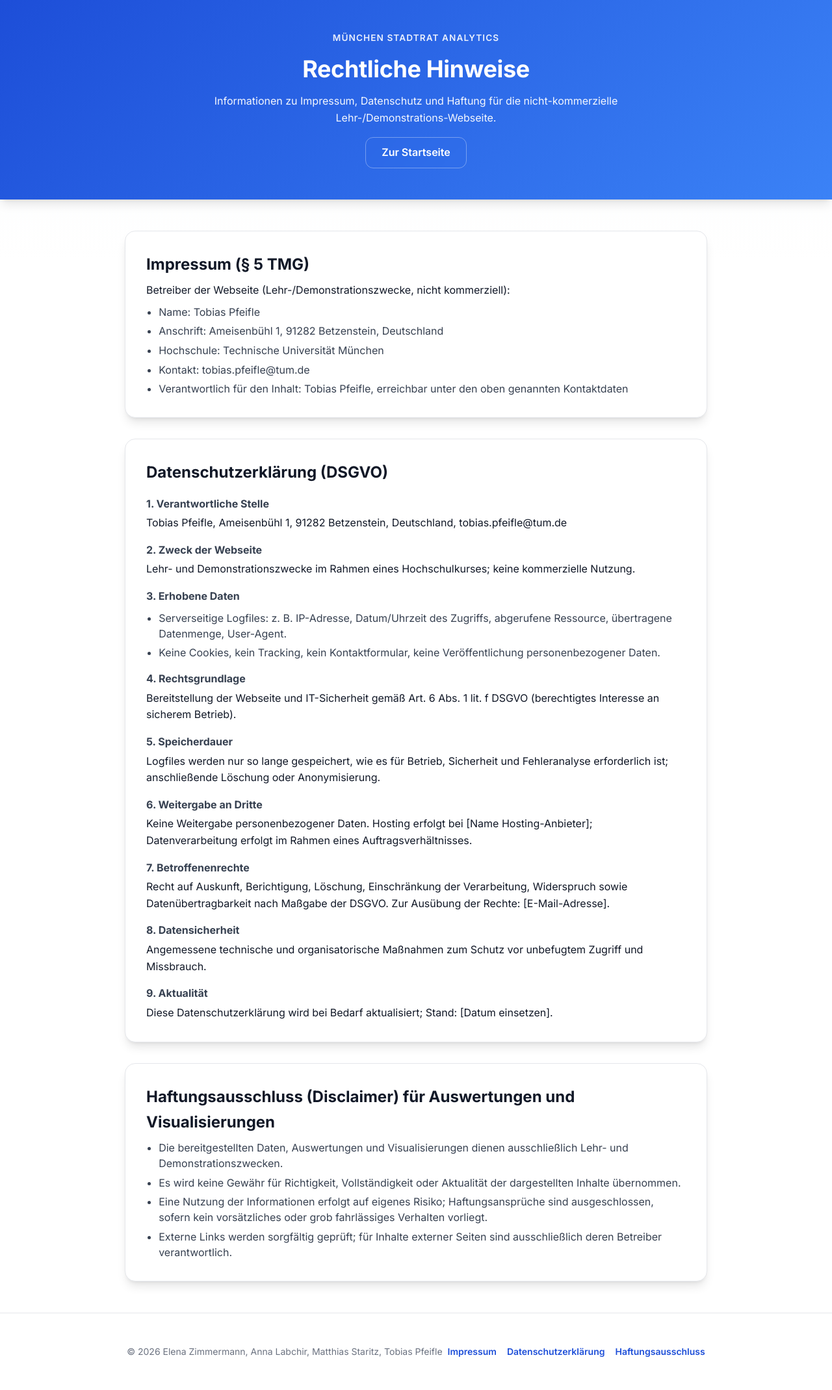
After one commit to tobiaspffl/RIS_analytics, a Flask app: page /rechtliches in a window 1280 px wide. The commit adds this page. Shown: the whole page at 65% size. Run offline with Flask 3, Linux system fonts and the light colour scheme.

Commit message:
added impressum;legal text might have to be worked over

```diff
--- a/ratsinfo_crawler/app.py
+++ b/ratsinfo_crawler/app.py
@@ -135,5 +135,11 @@ def available_typen():
     return jsonify(typen)
 
 
+# Route for legal information (Impressum, Datenschutz, Haftung)
+@app.route("/rechtliches", methods=["GET"])
+def legal():
+    return render_template("legal.html")
+
+
 if __name__ == "__main__":
     app.run(debug=True)
--- a/ratsinfo_crawler/keyword_extractor.py
+++ b/ratsinfo_crawler/keyword_extractor.py
@@ -54,8 +54,9 @@ def extract_keywords_tfidf(file: str, top_n: int = 10) -> list[str]:
             "reiter", "zimmer", "liste", "begründung", "münchner", "diese", "welchen", "vielen",
             "https", "hans", "welche", "können", "partei", "kann", "ziffer", "telefon", "soll",
             "bereits", "datum", "sehr", "ihre", "ihrem", "ihren", "ihres", "unser", "unsere",
-            "unter", "wurden", "werden", "werden", "möchten", "moechten", "möchte", "moechte",
+            "unter", "wurden", "werden", "werden", "möchten", "moechten", "möchte", "moechte", "rings",
             "bitte", "fragen", "fragen", "innen", "alle", "allen", "aller", "allenfalls", "folgenden"
+
 
 
         }
--- a/ratsinfo_crawler/static/style.css
+++ b/ratsinfo_crawler/static/style.css
@@ -513,6 +513,136 @@ body {
   margin-top: var(--spacing-2xl);
 }
 
+.footer-content {
+  display: flex;
+  gap: var(--spacing-sm);
+  flex-wrap: wrap;
+  align-items: center;
+  justify-content: center;
+}
+
+.footer-links {
+  display: flex;
+  gap: var(--spacing-md);
+  align-items: center;
+  flex-wrap: wrap;
+}
+
+.footer a {
+  color: var(--primary-700);
+  text-decoration: none;
+  font-weight: 600;
+}
+
+.footer a:hover {
+  color: var(--primary-600);
+  text-decoration: underline;
+}
+
+/* ========================================
+   Legal Page
+   ======================================== */
+
+.legal-hero {
+  background: linear-gradient(135deg, var(--primary-700), var(--primary-500));
+  color: white;
+  padding: var(--spacing-2xl) 0;
+  margin-bottom: var(--spacing-2xl);
+  box-shadow: var(--shadow-lg);
+}
+
+.legal-hero-content {
+  max-width: 900px;
+  margin: 0 auto;
+  padding: 0 var(--spacing-xl);
+  text-align: center;
+}
+
+.legal-eyebrow {
+  text-transform: uppercase;
+  letter-spacing: 0.08em;
+  font-weight: 600;
+  font-size: 0.85rem;
+  opacity: 0.9;
+  margin-bottom: var(--spacing-sm);
+}
+
+.legal-hero h1 {
+  font-size: 2.25rem;
+  margin-bottom: var(--spacing-sm);
+  letter-spacing: -0.01em;
+}
+
+.legal-lead {
+  font-size: 1rem;
+  max-width: 720px;
+  margin: 0 auto var(--spacing-md);
+  opacity: 0.95;
+}
+
+.legal-hero-actions {
+  display: flex;
+  justify-content: center;
+}
+
+.legal-link {
+  color: white;
+  font-weight: 600;
+  text-decoration: none;
+  padding: 0.65rem 1.5rem;
+  border: 1px solid rgba(255, 255, 255, 0.35);
+  border-radius: var(--radius-lg);
+  transition: all 0.2s ease;
+  backdrop-filter: blur(2px);
+}
+
+.legal-link:hover {
+  background: rgba(255, 255, 255, 0.12);
+  border-color: rgba(255, 255, 255, 0.5);
+}
+
+.legal-page {
+  max-width: 960px;
+  margin: 0 auto var(--spacing-2xl);
+  display: flex;
+  flex-direction: column;
+  gap: var(--spacing-xl);
+}
+
+.legal-card {
+  background: white;
+  border-radius: var(--radius-xl);
+  padding: var(--spacing-xl);
+  box-shadow: var(--shadow-lg);
+  border: 1px solid var(--gray-200);
+}
+
+.legal-card h2 {
+  margin-bottom: var(--spacing-sm);
+  font-size: 1.5rem;
+}
+
+.legal-subsection {
+  margin-top: var(--spacing-md);
+}
+
+.legal-subsection h3 {
+  font-size: 1rem;
+  margin-bottom: var(--spacing-xs);
+  color: var(--gray-700);
+}
+
+.legal-list {
+  margin-top: var(--spacing-sm);
+  padding-left: 1.2rem;
+  color: var(--gray-700);
+  line-height: 1.5;
+}
+
+.legal-list li + li {
+  margin-top: 0.35rem;
+}
+
 /* ========================================
    Responsive Design
    ======================================== */
@@ -549,4 +679,16 @@ body {
   .chart-card {
     padding: var(--spacing-md);
   }
+
+  .legal-hero {
+    padding: var(--spacing-xl) 0;
+  }
+
+  .legal-hero h1 {
+    font-size: 1.75rem;
+  }
+
+  .legal-page {
+    padding: 0 var(--spacing-lg);
+  }
 }
--- /dev/null
+++ b/ratsinfo_crawler/templates/legal.html
@@ -0,0 +1,103 @@
+<!DOCTYPE html>
+<html lang="de">
+  <head>
+    <meta charset="UTF-8" />
+    <meta name="viewport" content="width=device-width, initial-scale=1.0" />
+    <title>Rechtliche Hinweise | München Stadtrat Analytics</title>
+    <link rel="stylesheet" href="../static/style.css" />
+    <link rel="preconnect" href="https://fonts.googleapis.com">
+    <link rel="preconnect" href="https://fonts.gstatic.com" crossorigin>
+    <link href="https://fonts.googleapis.com/css2?family=Inter:wght@400;500;600;700&display=swap" rel="stylesheet">
+  </head>
+  <body>
+    <header class="legal-hero">
+      <div class="legal-hero-content">
+        <p class="legal-eyebrow">München Stadtrat Analytics</p>
+        <h1>Rechtliche Hinweise</h1>
+        <p class="legal-lead">Informationen zu Impressum, Datenschutz und Haftung für die nicht-kommerzielle Lehr-/Demonstrations-Webseite.</p>
+        <div class="legal-hero-actions">
+          <a class="legal-link" href="/">Zur Startseite</a>
+        </div>
+      </div>
+    </header>
+
+    <main class="container legal-page">
+      <section id="impressum" class="legal-card">
+        <h2>Impressum (§ 5 TMG)</h2>
+        <p>Betreiber der Webseite (Lehr-/Demonstrationszwecke, nicht kommerziell):</p>
+        <ul class="legal-list">
+          <li>Name: Tobias Pfeifle</li>
+          <li>Anschrift: Ameisenbühl 1, 91282 Betzenstein, Deutschland</li>
+          <li>Hochschule: Technische Universität München</li>
+          <li>Kontakt: tobias.pfeifle@tum.de</li>
+          <li>Verantwortlich für den Inhalt: Tobias Pfeifle, erreichbar unter den oben genannten Kontaktdaten</li>
+          <!-- <li>Hosting: [Name Hosting-Anbieter], [Anschrift Hosting-Anbieter, falls erforderlich]</li> -->
+        </ul>
+      </section>
+
+      <section id="datenschutz" class="legal-card">
+        <h2>Datenschutzerklärung (DSGVO)</h2>
+        <div class="legal-subsection">
+          <h3>1. Verantwortliche Stelle</h3>
+          <p>Tobias Pfeifle, Ameisenbühl 1, 91282 Betzenstein, Deutschland, tobias.pfeifle@tum.de</p>
+        </div>
+        <div class="legal-subsection">
+          <h3>2. Zweck der Webseite</h3>
+          <p>Lehr- und Demonstrationszwecke im Rahmen eines Hochschulkurses; keine kommerzielle Nutzung.</p>
+        </div>
+        <div class="legal-subsection">
+          <h3>3. Erhobene Daten</h3>
+          <ul class="legal-list">
+            <li>Serverseitige Logfiles: z. B. IP-Adresse, Datum/Uhrzeit des Zugriffs, abgerufene Ressource, übertragene Datenmenge, User-Agent.</li>
+            <li>Keine Cookies, kein Tracking, kein Kontaktformular, keine Veröffentlichung personenbezogener Daten.</li>
+          </ul>
+        </div>
+        <div class="legal-subsection">
+          <h3>4. Rechtsgrundlage</h3>
+          <p>Bereitstellung der Webseite und IT-Sicherheit gemäß Art. 6 Abs. 1 lit. f DSGVO (berechtigtes Interesse an sicherem Betrieb).</p>
+        </div>
+        <div class="legal-subsection">
+          <h3>5. Speicherdauer</h3>
+          <p>Logfiles werden nur so lange gespeichert, wie es für Betrieb, Sicherheit und Fehleranalyse erforderlich ist; anschließende Löschung oder Anonymisierung.</p>
+        </div>
+        <div class="legal-subsection">
+          <h3>6. Weitergabe an Dritte</h3>
+          <p>Keine Weitergabe personenbezogener Daten. Hosting erfolgt bei [Name Hosting-Anbieter]; Datenverarbeitung erfolgt im Rahmen eines Auftragsverhältnisses.</p>
+        </div>
+        <div class="legal-subsection">
+          <h3>7. Betroffenenrechte</h3>
+          <p>Recht auf Auskunft, Berichtigung, Löschung, Einschränkung der Verarbeitung, Widerspruch sowie Datenübertragbarkeit nach Maßgabe der DSGVO. Zur Ausübung der Rechte: [E-Mail-Adresse].</p>
+        </div>
+        <div class="legal-subsection">
+          <h3>8. Datensicherheit</h3>
+          <p>Angemessene technische und organisatorische Maßnahmen zum Schutz vor unbefugtem Zugriff und Missbrauch.</p>
+        </div>
+        <div class="legal-subsection">
+          <h3>9. Aktualität</h3>
+          <p>Diese Datenschutzerklärung wird bei Bedarf aktualisiert; Stand: [Datum einsetzen].</p>
+        </div>
+      </section>
+
+      <section id="haftung" class="legal-card">
+        <h2>Haftungsausschluss (Disclaimer) für Auswertungen und Visualisierungen</h2>
+        <ul class="legal-list">
+          <li>Die bereitgestellten Daten, Auswertungen und Visualisierungen dienen ausschließlich Lehr- und Demonstrationszwecken.</li>
+          <li>Es wird keine Gewähr für Richtigkeit, Vollständigkeit oder Aktualität der dargestellten Inhalte übernommen.</li>
+          <li>Eine Nutzung der Informationen erfolgt auf eigenes Risiko; Haftungsansprüche sind ausgeschlossen, sofern kein vorsätzliches oder grob fahrlässiges Verhalten vorliegt.</li>
+          <li>Externe Links werden sorgfältig geprüft; für Inhalte externer Seiten sind ausschließlich deren Betreiber verantwortlich.</li>
+        </ul>
+      </section>
+    </main>
+
+    <footer class="footer">
+      <div class="footer-content">
+        <p>&copy; 2026 Elena Zimmermann, Anna Labchir, Matthias Staritz, Tobias Pfeifle</p>
+        <div class="footer-links">
+          <a href="{{ url_for('legal') }}#impressum">Impressum</a>
+          <a href="{{ url_for('legal') }}#datenschutz">Datenschutzerkl&auml;rung</a>
+          <a href="{{ url_for('legal') }}#haftung">Haftungsausschluss</a>
+        </div>
+      </div>
+    </footer>
+  </body>
+</html>
```
Also changed, not shown: ratsinfo_crawler/templates/index.html (+8 -1 lines).
